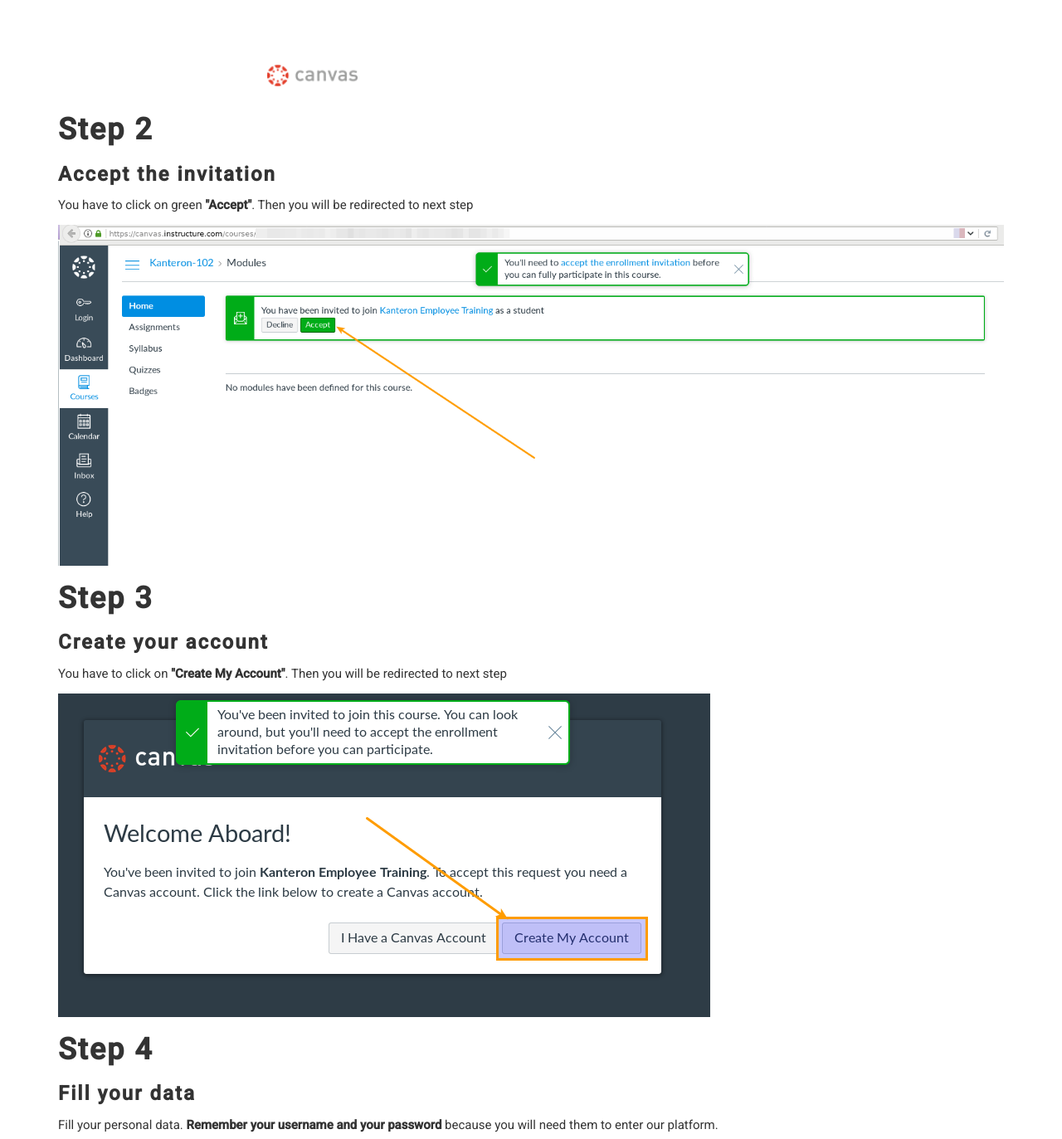
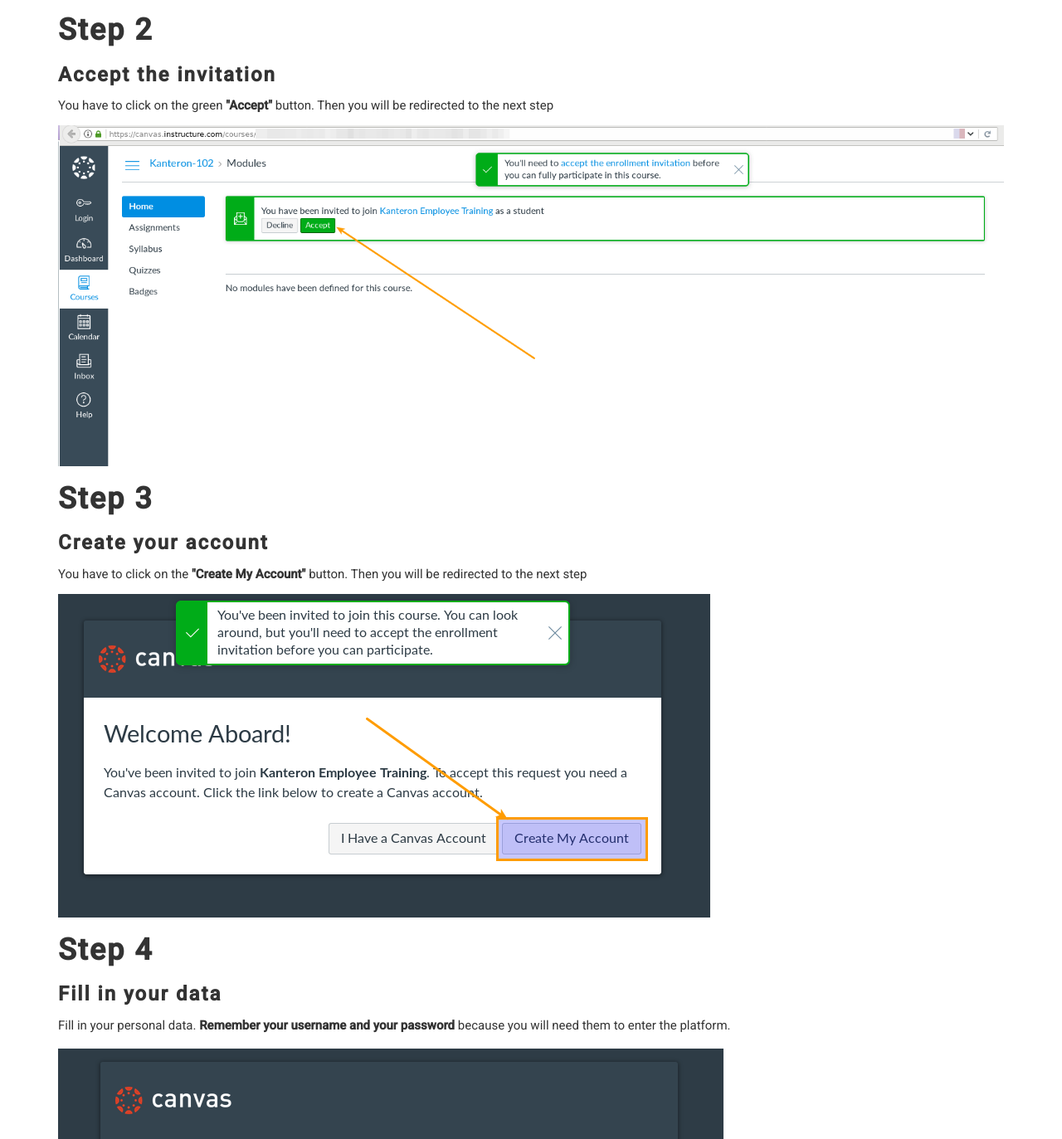
Before and after one commit to KanteronSystems/edusite, a plain HTML site: page index.html in a window 1280 px wide. Shown: the part 2249-3622 px from the top of the page at 83% size. Drawn offline with Linux system fonts and the light colour scheme.

Commit message:
Corrected text and removed Spanish courses links

```diff
--- a/index.html
+++ b/index.html
@@ -111,12 +111,6 @@ http://www.tooplate.com/view/2075-digital-team
 					<br />
 					<br />
 					<a href="https://canvas.instructure.com/courses/1179797"><b>Kanteron-112:</b> Kanteron Platform admin training</a>
-					<br />
-					<br />
-					<a href="https://canvas.instructure.com/courses/1181521"><b>Kanteron-111ES:</b> Formación Usuario Plataforma Kanteron</a>
-					<br />
-					<br />
-					<a href="https://canvas.instructure.com/courses/1181516"><b>Kanteron-112ES:</b> Formación Admin Plataforma Kanteron</a>
 
 			</div>
 			<div class="col-lg-4 col-md-4 col-sm-4 wow fadeInUp" data-wow-delay="1s">
@@ -157,15 +151,15 @@ http://www.tooplate.com/view/2075-digital-team
 			<img src="images/invitation-1.png" class="img-responsive" alt="invitation img">
 			<h1>Step 2</h1>
 			<h3>Accept the invitation</h3>
-			<p>You have to click on green <b>"Accept"</b>. Then you will be redirected to next step</p>
+			<p>You have to click on the green <b>"Accept"</b> button. Then you will be redirected to the next step</p>
 			<img src="images/invitation-2.png" class="img-responsive" alt="acceptation img">
 			<h1>Step 3</h1>
 			<h3>Create your account</h3>
-			<p>You have to click on <b>"Create My Account"</b>. Then you will be redirected to next step</p>
+			<p>You have to click on the <b>"Create My Account"</b> button. Then you will be redirected to the next step</p>
 			<img src="images/invitation-3.png" class="img-responsive" alt="create img">
 			<h1>Step 4</h1>
-			<h3>Fill your data</h3>
-			<p>Fill your personal data. <b>Remember your username and your password</b> because you will need them to enter our platform. </p>
+			<h3>Fill in your data</h3>
+			<p>Fill in your personal data. <b>Remember your username and your password</b> because you will need them to enter the platform. </p>
 			<img src="images/invitation-4.png" class="img-responsive" alt="create img">
 	</div>
 </section>
```
